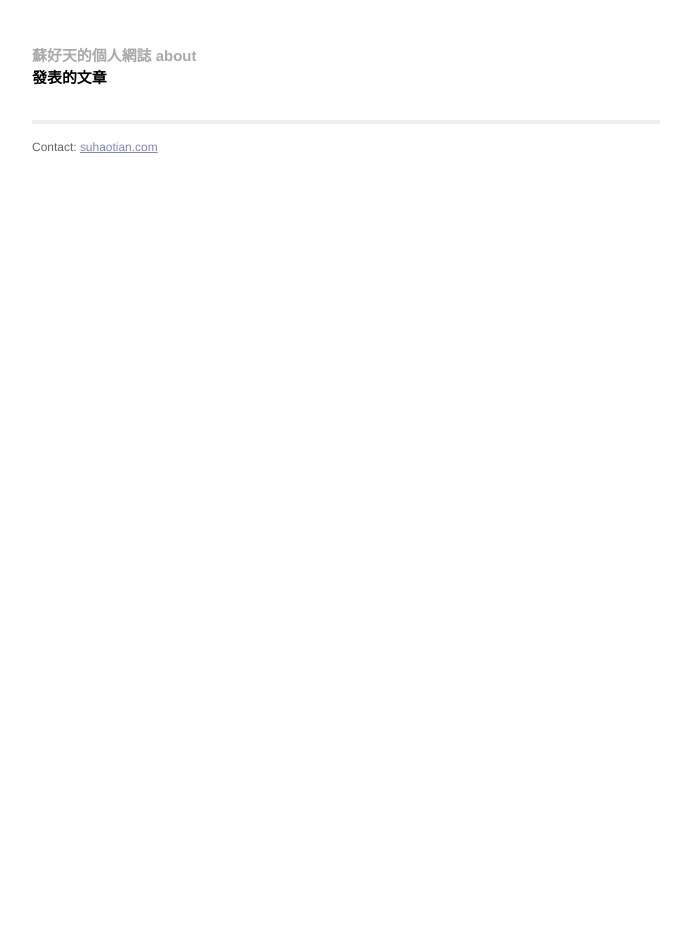
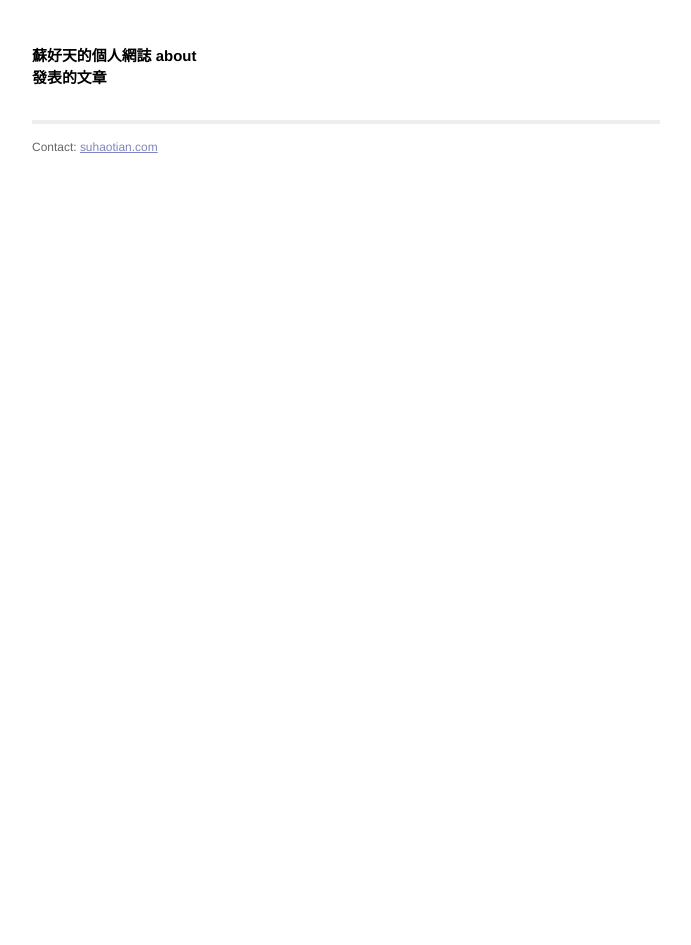
Before and after one commit to suhaotian/suhaotian.github.io, a Jekyll site: the page built from index.html, in a window 1280 px wide. Shown: the whole page, without its empty margins (294-985 px from the left). Built offline with Jekyll 4.4.1, drawn with Linux system fonts in a browser that asks for light colours; Markdown is read by kramdown in place of the engine named in the settings.

Commit message:
Update main.css

```diff
--- a/css/main.css
+++ b/css/main.css
@@ -82,7 +82,8 @@ a:visited { color: #a0a; }
 }
 
 .header a.extra {
-  color: #aaa;
+  color: #000;
+  matgin-bottom:1.5em;
 
 }
 
```
